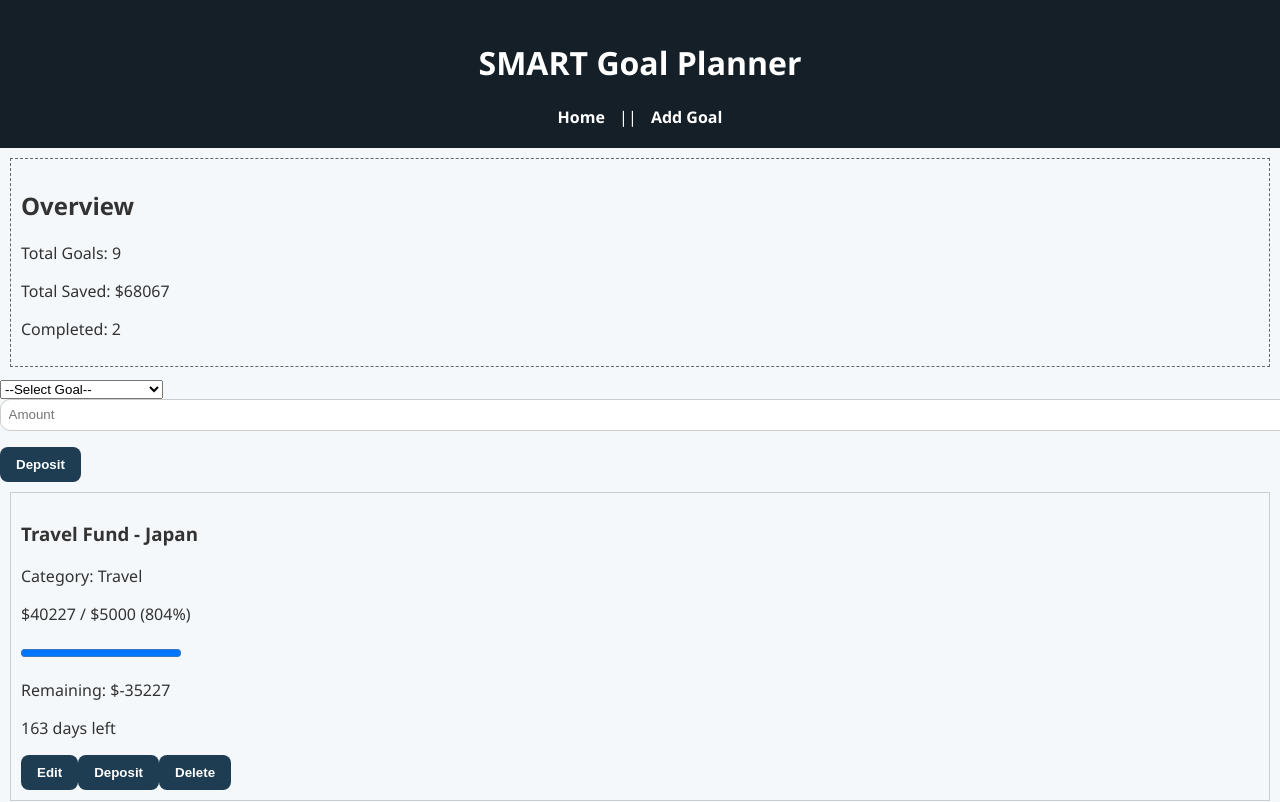
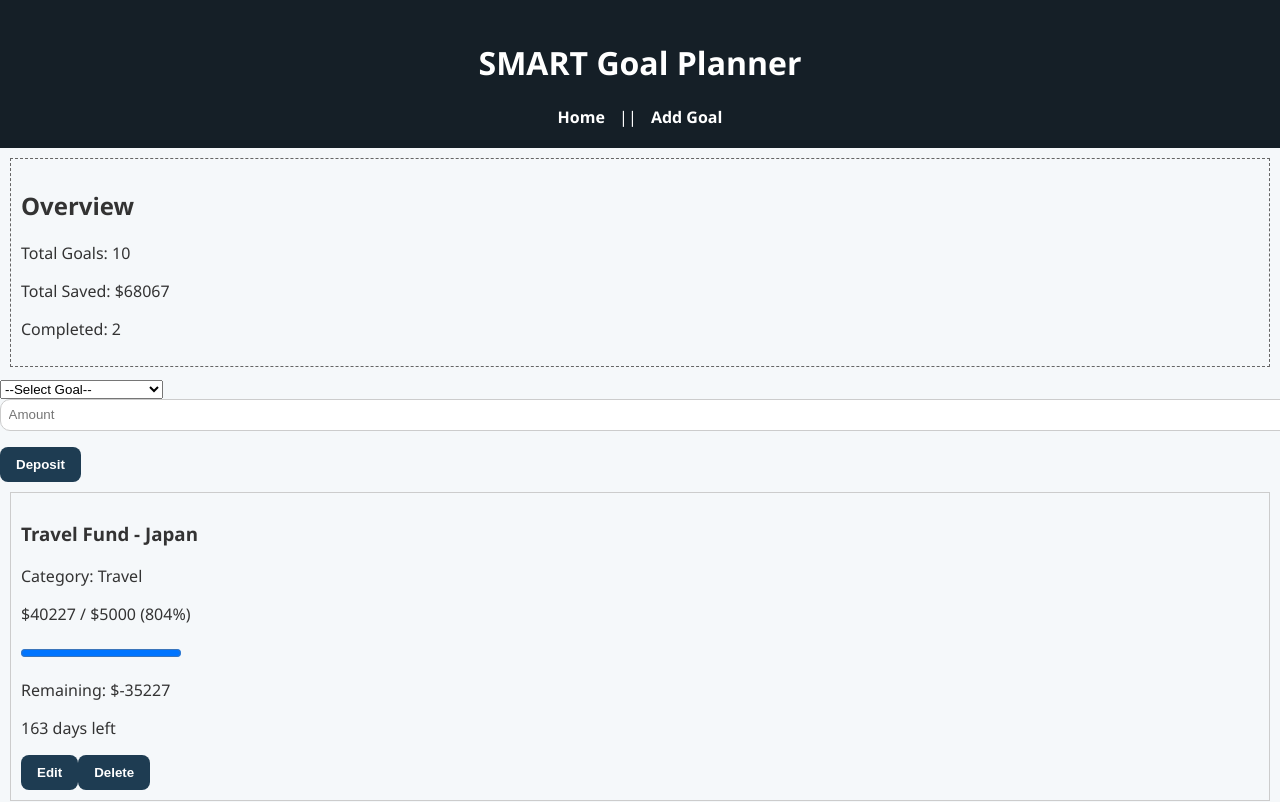
Before and after one commit to MosingiA/New-SGP, a React (Vite) app: page / in a window 1280 px wide. Shown: the top 802 px of the page. Built offline with nearby package versions, Linux system fonts and the light colour scheme; data requests are answered from the project's data file.

Commit message:
new changes

```diff
--- a/db.json
+++ b/db.json
@@ -80,6 +80,15 @@
       "category": "Home",
       "deadline": "2025-03-31",
       "createdAt": "2024-05-15"
+    },
+    {
+      "id": "8344",
+      "name": "Mamaa",
+      "targetAmount": "20000",
+      "savedAmount": 0,
+      "category": "spoil",
+      "deadline": "2025-05-12",
+      "createdAt": "2025-07-22"
     }
   ]
 }
--- a/src/components/GoalItem.jsx
+++ b/src/components/GoalItem.jsx
@@ -21,7 +21,6 @@ export default function GoalItem({ goal, onDelete }) {
         {overdue && <span> ❌ Overdue</span>}
       </p>
        <button type="submit">Edit</button>
-        <button type="submit">Deposit</button>
         <button id="delete" onClick={()=>onDelete(id)}>Delete</button>
     </div>
   );
```
